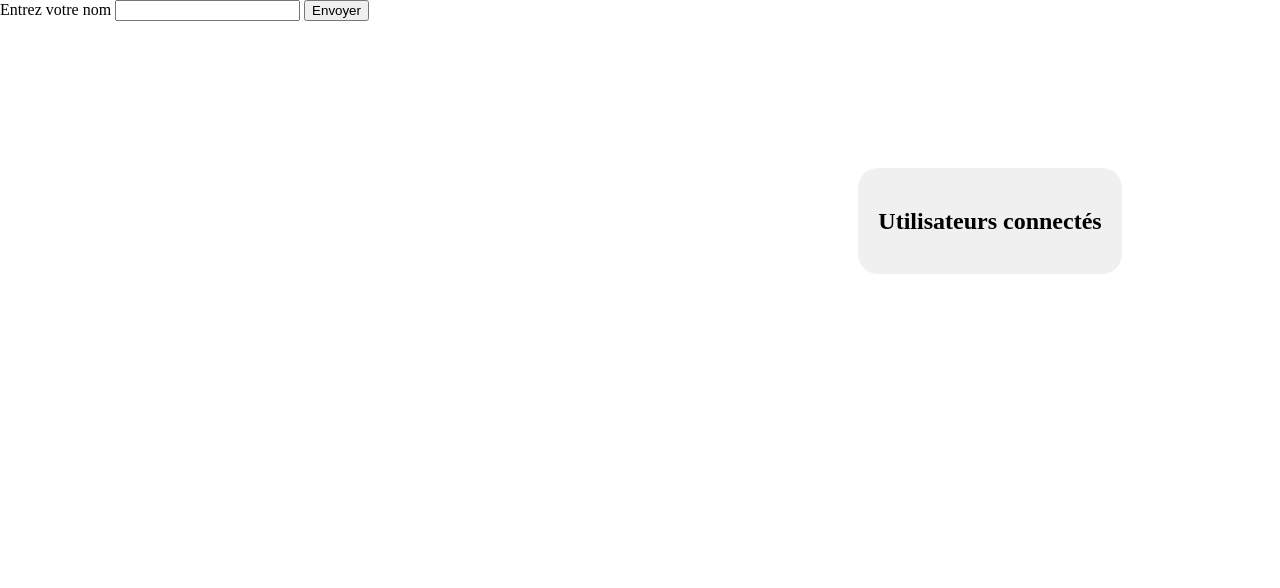
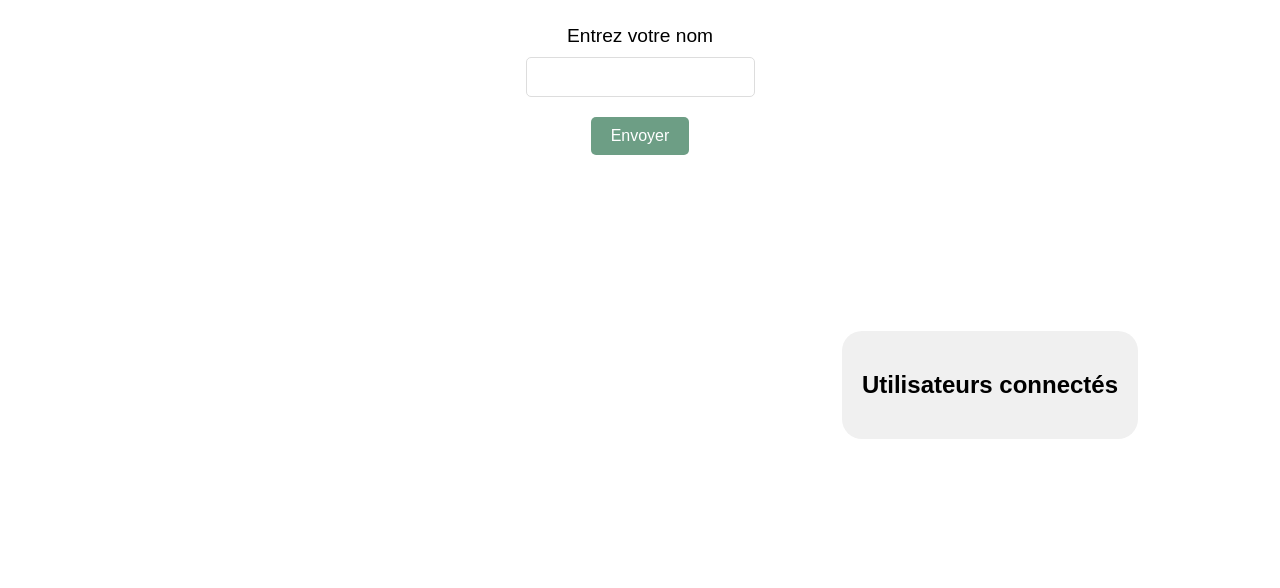
Before and after one commit to JulienArcioni89/Reeal-Time-Tracking, a website: page public/index.html in a window 1280 px wide. Drawn offline with nearby package versions, Linux system fonts and the light colour scheme.

Commit message:
Update style

```diff
--- a/public/index.html
+++ b/public/index.html
@@ -27,9 +27,12 @@
     </div>
 </div>
 
-<div id="video-container" style="display:none;">
-    <video id="local-video" autoplay></video>
-    <div id="remote-videos"></div>
+<div class="second-block">
+
+    <div id="video-container" style="display:none;">
+        <video id="local-video" autoplay></video>
+        <div id="remote-videos"></div>
+    </div>
 </div>
 <script src="https://unpkg.com/leaflet/dist/leaflet.js"></script>
 <script src="script.js"></script>
--- a/public/script.js
+++ b/public/script.js
@@ -41,7 +41,7 @@ document.addEventListener('DOMContentLoaded', () => {
                     const { latitude, longitude } = position.coords;
                     if (!markers[username]) {
                         markers[username] = L.marker([latitude, longitude]).addTo(map);
-                        markers[username].bindPopup(`You are ${username}`).openPopup();
+                        markers[username].bindPopup(`Vous êtes ${username}`).openPopup();
                     } else {
                         markers[username].setLatLng([latitude, longitude]);
                     }
--- a/public/style.css
+++ b/public/style.css
@@ -4,6 +4,7 @@ body, html {
     height: 100%;
     display: flex;
     flex-direction: column;
+    font-family: Arial, sans-serif;
 }
 
 #map-container {
@@ -38,17 +39,62 @@ body, html {
     display: flex;
     justify-content: center;
     align-items: center;
+    flex-direction: row;
     gap: 60px;
+    margin-top: 30px;
+}
+
+.second-block {
+    display: flex;
+    justify-content: center;
+    align-items: center;
+    flex-direction: column;
+    gap: 60px;
+    margin-top: 30px;
+}
+
+
+#name-form-container {
+    margin-top: 25px;
+}
+
+#name-form {
+    display: flex;
+    justify-content: center;
+    align-items: center;
+    flex-direction: column;
+    gap: 10px;
+
+    label {
+        font-size: 1.2em;
+    }
+
+    input {
+        padding: 10px;
+        margin-bottom: 10px;
+        border: 1px solid #ddd;
+        border-radius: 5px;
+        font-size: 1em;
+    }
+
+    button {
+        padding: 10px 20px;
+        border: none;
+        border-radius: 5px;
+        background: #6d9e85;
+        color: #fff;
+        font-size: 1em;
+        cursor: pointer;
+        transition: background 0.3s ease;
+    }
+
+    button:hover {
+        background: #6d9e85;
+    }
 }
 
 #video-container {
-    width: fit-content;
-    height: fit-content;
-    display: flex;
-    justify-content: center;
+
+    video {
+    }
 }
-
-video {
-    width: 200px;
-    margin: 10px;
-}
```
